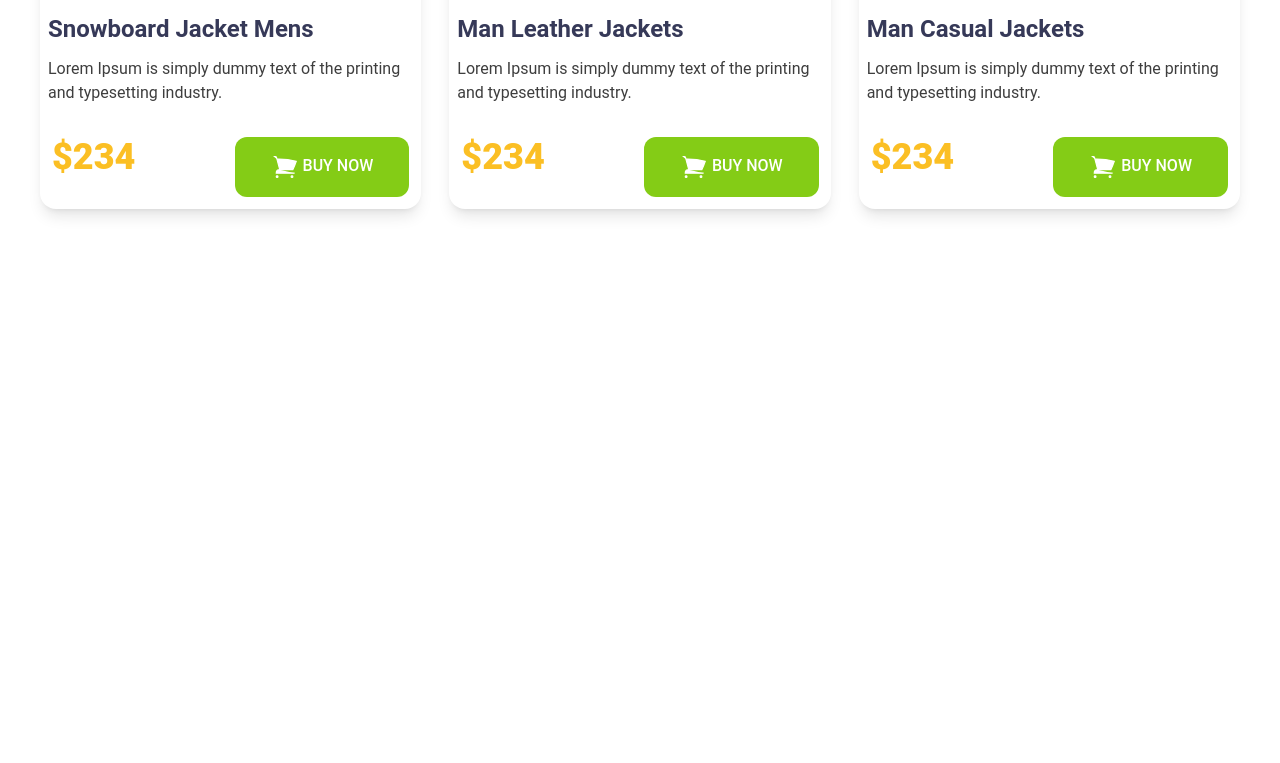
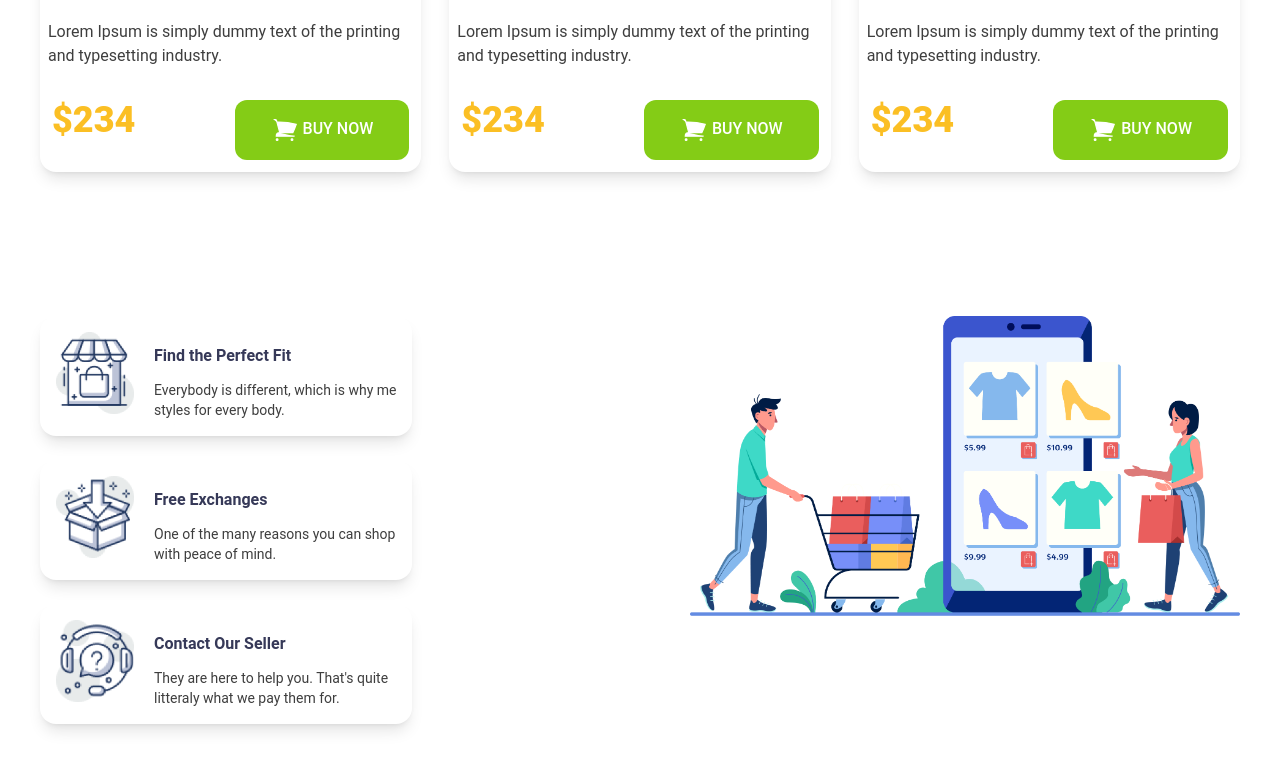
Before and after one commit to AntarProgrammer/penguin-fashion, a plain HTML site: page index.html in a window 1280 px wide. Shown: the part 2034-2797 px from the top of the page. Before the commit the page ends 2283 px from the top, so only its background shows below. Drawn offline with nearby package versions, Linux system fonts and the light colour scheme.

Commit message:
complete projects

```diff
--- a/index.html
+++ b/index.html
@@ -18,13 +18,19 @@
     </style>
 </head>
 <body>
-    <header class=" bg-amber-100 py-20 px-4 md:px-32">
+    <header class=" bg-amber-100 py-10 px-4 md:px-32">
         <!-- nav section -->
-        <nav>
-            <!-- <li>Home</li>
-            <li>Product</li>
-            <li>About Us</li>
-            <li>Contact Us</li> -->
+        <nav class="flex justify-between">
+           <div class="md:w-80 w-48">
+                <img src="icons/logo.png" alt="">
+           </div>
+
+            <div class="flex justify-between list-none gap-5 md:gap-10 text-lg font-ligh text-[#3C3C3C]">
+                <li>Home</li>
+                <li>Product</li>
+                <li>About Us</li>
+                <li>Contact Us</li>
+            </div>
         </nav>
         <!-- banner section -->
             <div class="flex flex-col md:flex-row justify-between items-center">
@@ -48,6 +54,7 @@
             </div>
     </header>
 
+<!-- card section -->
 
     <main class="max-w-7xl mx-auto p-10">
 
@@ -202,6 +209,45 @@
             </div>
          </section>
 
+<!-- mens jacket section ended -->
+
+<section>
+    <div class="flex flex-col md:flex-row justify-between mt-36 ">
+        <div>
+     <!-- first -->
+            <div class="flex space-y-3 bg-[#fff] rounded-2xl shadow-lg gap-5 p-4 mb-6">
+                <img class="w-[78px] h-[82px]"  src="icons/house.png" alt="">
+                <div class="font-roboto">
+                    <h3 class="text-[#363958] text-base font-bold	 mb-3">Find the Perfect Fit</h3>
+                    <p class="text-[#3E3E3E] text-sm font-normal">Everybody is different, which is why me<br>styles for every body.</p>
+                </div>
+            </div>
+   <!-- second -->
+            <div class="flex space-y-3 bg-[#fff] rounded-2xl shadow-lg	gap-5 p-4 mb-6">
+                <img class="w-[78px] h-[82px]"  src="icons/box.png" alt="">
+                <div class="font-roboto">
+                    <h3 class="text-[#363958] text-base font-bold mb-3" >Free Exchanges</h3>
+                    <p class="text-[#3E3E3E] text-sm font-normal">One of the many reasons you can shop <br> with peace of mind.</p>
+                </div>
+            </div>
+    <!-- third -->
+            <div class="flex space-y-3 bg-[#fff] rounded-2xl shadow-lg gap-5 p-4 mb-6	">
+                <img class="w-[78px] h-[82px]"  src="icons/question.png" alt="">
+                <div class="font-roboto">
+                    <h3 class="text-[#363958] text-base font-bold mb-3">Contact Our Seller</h3>
+                    <p class="text-[#3E3E3E] text-sm font-normal">They are here to help you. That's quite <br> litteraly what we pay them for.</p>
+                </div>
+            </div>
+        </div>
+
+
+        <div class="grid">
+            <img class="w-[550px] h-[400px] md:h-[300px]" src="images/shopping.png" alt="">
+        </div>
+    </div>
+
+</section>
+
 
 
 
```
